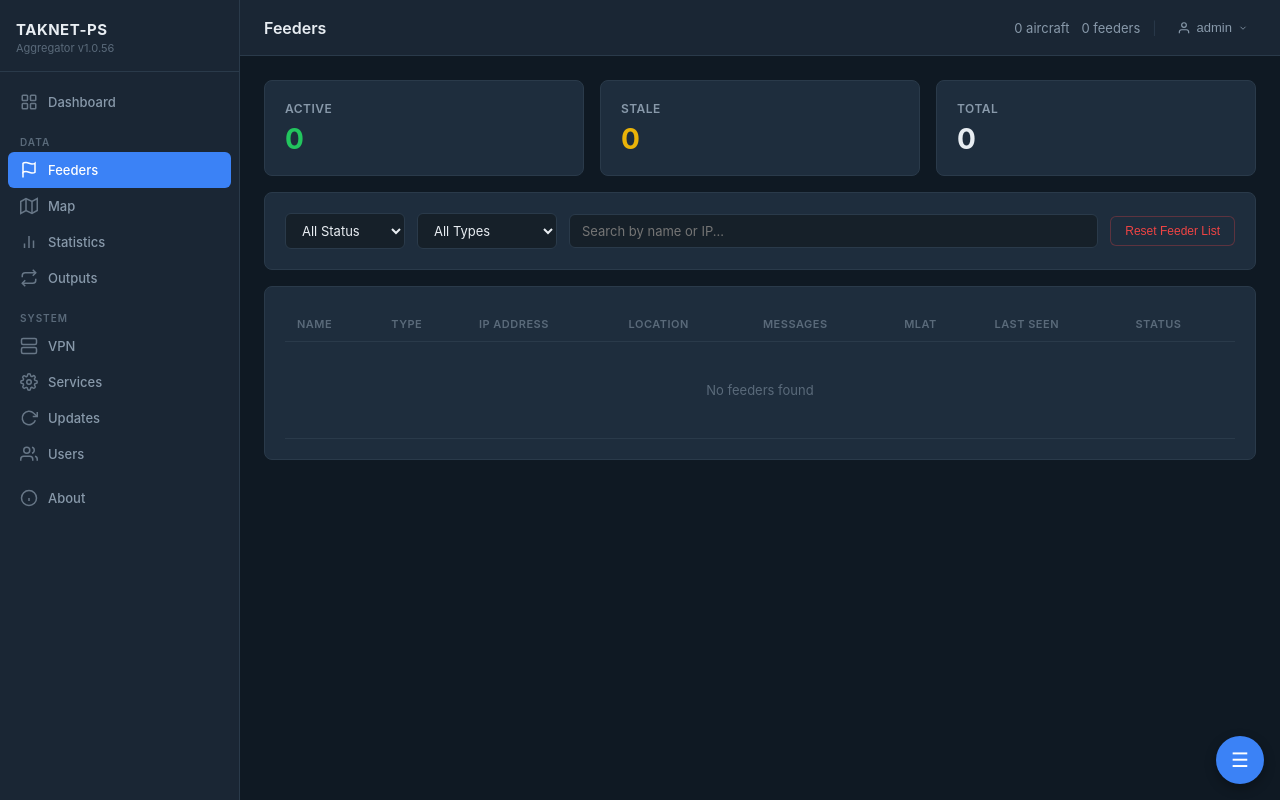
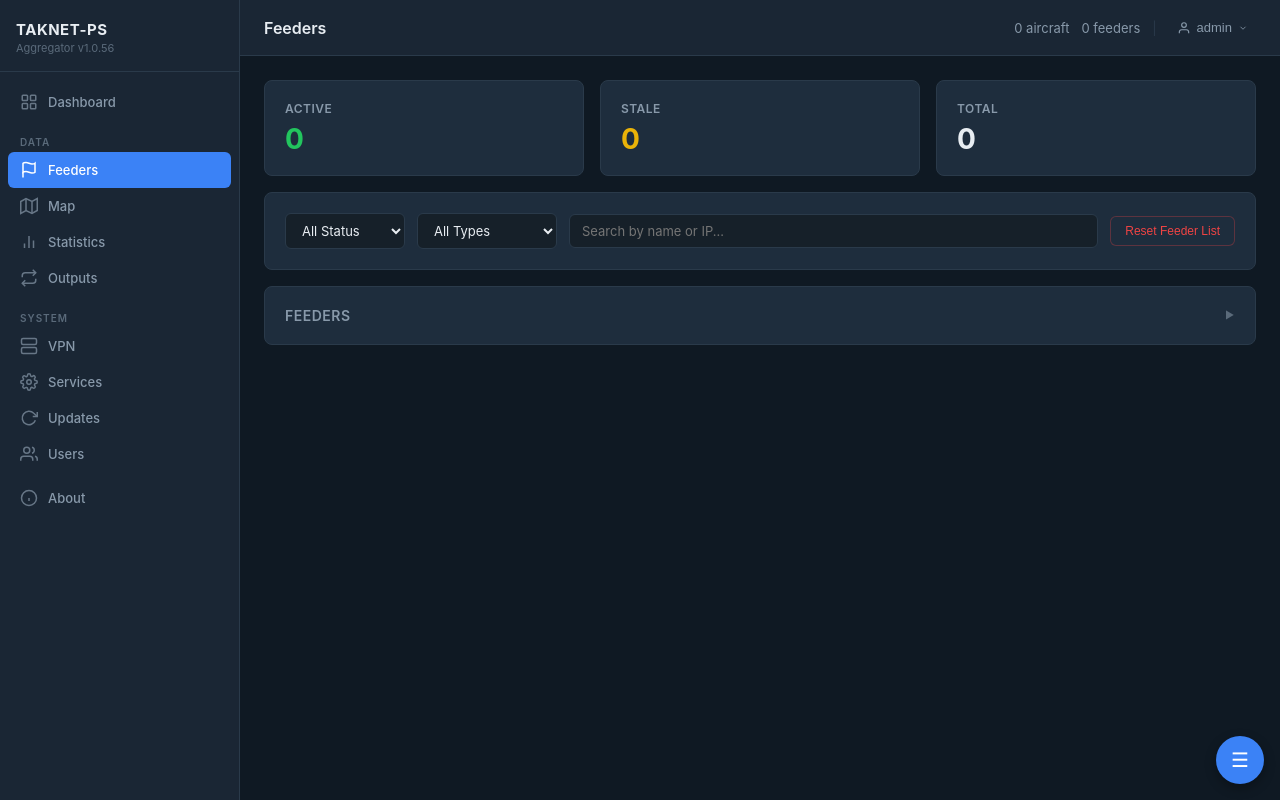
Before and after one commit to cfd2474/TAKNET-PS_Aggregator, a Flask app: page /inputs/ in a window 1280 px wide. Run offline with Flask 3, Linux system fonts and the light colour scheme; a user stored in the database is signed in; data comes from the database, SQL or seed files in the repository; data that the repository does not hold is empty.

Commit message:
feeder list activity styling

```diff
--- a/web/templates/base.html
+++ b/web/templates/base.html
@@ -175,6 +175,31 @@
         .card-grid-4 { grid-template-columns: repeat(4, 1fr); }
         .card-grid-3 { grid-template-columns: repeat(3, 1fr); }
         .card-grid-2 { grid-template-columns: repeat(2, 1fr); }
+
+        /* Collapsible card */
+        .card-collapsible .card-header { margin-bottom: 0; }
+        .card-collapsible .card-header-toggle {
+            cursor: pointer;
+            user-select: none;
+        }
+        .card-collapsible .card-header-toggle:hover { color: var(--text-primary); }
+        .card-collapsible .card-toggle-icon {
+            font-size: 10px;
+            color: var(--text-muted);
+            transition: transform 0.2s;
+        }
+        .card-collapsible.collapsed .card-toggle-icon { transform: rotate(-90deg); }
+        .card-collapsible .card-body-collapsible {
+            overflow: hidden;
+            max-height: 2000px;
+            transition: max-height 0.25s ease-out;
+        }
+        .card-collapsible.collapsed .card-body-collapsible {
+            max-height: 0 !important;
+            margin-top: 0;
+            padding-top: 0;
+        }
+        .card-collapsible:not(.collapsed) .card-body-collapsible { margin-top: 16px; }
 
         .stat-card {
             background: var(--bg-card);
--- a/web/templates/inputs/feeders.html
+++ b/web/templates/inputs/feeders.html
@@ -40,8 +40,13 @@
     </div>
 </div>
 
-<!-- Feeder Table -->
-<div class="card" style="margin-top:16px;">
+<!-- Feeder Table (collapsible, collapsed by default) -->
+<div class="card card-collapsible collapsed" style="margin-top:16px;" id="feeder-table-card">
+    <div class="card-header card-header-toggle" onclick="toggleFeederTableCard()" role="button" tabindex="0" aria-expanded="false" aria-controls="feeder-table-body">
+        <h3>Feeders</h3>
+        <span class="card-toggle-icon" aria-hidden="true">▼</span>
+    </div>
+    <div class="card-body-collapsible" id="feeder-table-body">
         <div class="table-wrap">
             <table>
                 <thead>
@@ -60,6 +65,7 @@
                     <tr><td colspan="8" style="text-align:center;color:var(--text-muted);padding:40px;">Loading...</td></tr>
                 </tbody>
             </table>
+        </div>
     </div>
 </div>
 {% endblock %}
@@ -127,6 +133,13 @@ function renderTable() {
     tbody.innerHTML = html;
 }
 
+function toggleFeederTableCard() {
+    const card = document.getElementById('feeder-table-card');
+    const btn = card.querySelector('.card-header-toggle');
+    const isCollapsed = card.classList.toggle('collapsed');
+    btn.setAttribute('aria-expanded', !isCollapsed);
+}
+
 document.getElementById('filter-status').addEventListener('change', loadFeeders);
 document.getElementById('filter-type').addEventListener('change', loadFeeders);
 document.getElementById('filter-search').addEventListener('input', renderTable);
```
Lines whose indentation alone changed are shown as unchanged.
